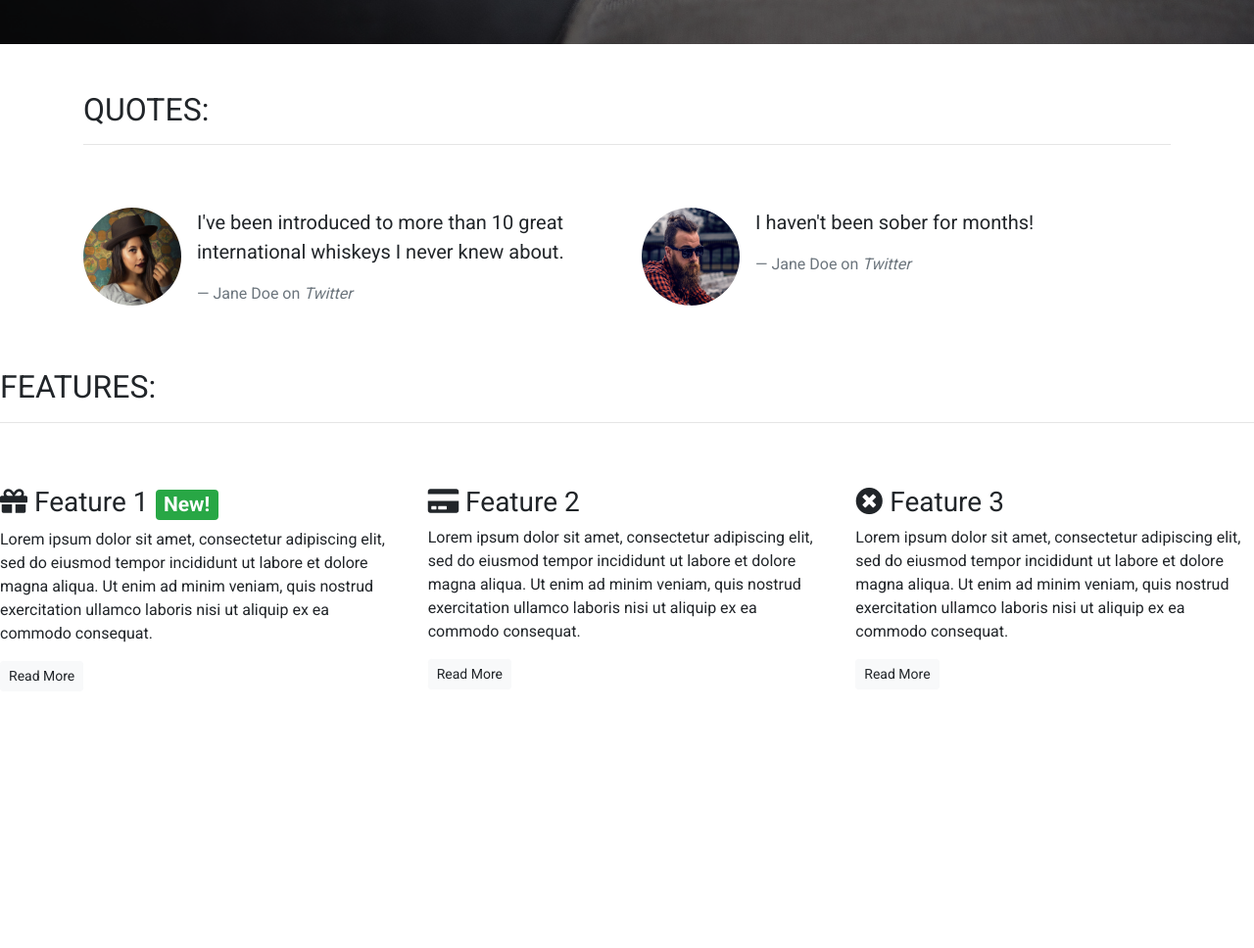
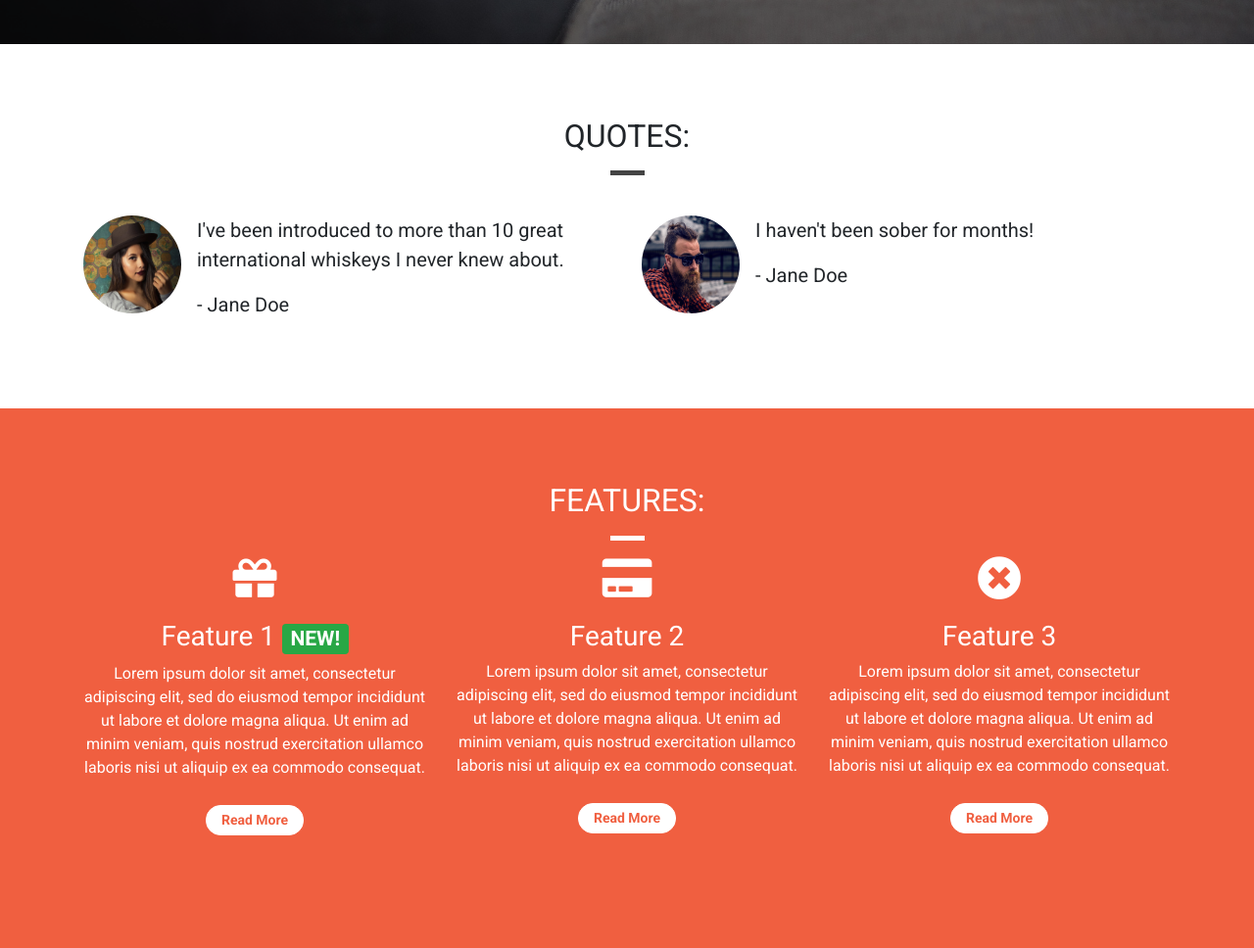
Before and after one commit to Lee-moran/Bootstrap-Test, a plain HTML site: page index.html in a window 1280 px wide. Shown: the part 755-1723 px from the top of the page at 98% size. Before the commit the page ends 1477 px from the top, so only its background shows below. Drawn offline with nearby package versions, Linux system fonts and the light colour scheme.

Commit message:
styling part 3

```diff
--- a/css/style.css
+++ b/css/style.css
@@ -2,21 +2,16 @@ body {
     font-family: 'Roboto', sans-serif;
 }
 
-.alert-container .col-12 {
-    padding-left: 0;
-    padding-right: 0;
+/* Containers */
+
+.container-wrapper {}
+
+.container-wrapper--red {
+    background-color: #f05f40;
+    color: white;
 }
 
-.site-wide-alert {
-    color: #544600;
-    background-color: #eec802;
-    border-color: #eec802;
-    padding: 5px 15px;
-    margin-bottom: 0;
-    border: 1px solid transparent;
-    border-radius: 0;
-}
-
+.alert-container {}
 
 .callout-container {
     height: 100vh;
@@ -41,6 +36,11 @@ body {
     height: 100%;
     width: 100%;
     background-color: rgba(0, 0, 0, 0.5);
+}
+
+.content-container {
+    padding-top: 75px;
+    padding-bottom: 75px;
 }
 
 /* Navbar */
@@ -111,6 +111,10 @@ body {
     background-color: #f05f40;
 }
 
+.block-divider--white {
+    background-color: white;
+}
+
 .block-divider--short {
     width: 35px;
 }
@@ -137,3 +141,61 @@ body {
     border-color: #df4929;
     color: white;
 }
+
+/* Alert */
+
+.alert-container .col-12 {
+    padding-left: 0;
+    padding-right: 0;
+}
+
+.site-wide-alert {
+    color: #544600;
+    background-color: #eec802;
+    border-color: #eec802;
+    padding: 5px 15px;
+    margin-bottom: 0;
+    border: 1px solid transparent;
+    border-radius: 0;
+}
+
+/* Page Headers */
+
+.page-header {
+    margin-bottom: 0;
+    border-bottom: 0;
+    text-align: center;
+}
+
+.page-header h2 {
+    margin-top: 0;
+}
+
+/* Quotes */
+
+.quotes .page-header {
+    margin-bottom: 25px;
+}
+
+/* Features */
+
+.feature {
+    text-align: center;
+    margin-bottom: 40px;
+}
+
+.feature i {
+    margin-bottom: 20px;
+    font-size: 45px;
+    line-height: 45px;
+}
+
+.feature .btn {
+    background-color: white;
+    border-color: white;
+    border-radius: 15px;
+    min-width: 100px;
+    font-weight: bold;
+    margin-top: 10px;
+    color: #f05f40;
+}
--- a/index.html
+++ b/index.html
@@ -3,8 +3,8 @@
 
 <head>
     <meta charset="utf-8">
+    <title>Whiskey Drop | Taste a new whiskey every month</title>
     <meta name="viewport" content="width=device-width, initial-scale=1.0">
-    <title>Whiskey Drop | Taste a new whiskey every month</title>
     <link rel="stylesheet" href="https://maxcdn.bootstrapcdn.com/bootstrap/4.1.3/css/bootstrap.min.css">
     <link rel="stylesheet" href="https://use.fontawesome.com/releases/v5.6.1/css/all.css" integrity="sha384-gfdkjb5BdAXd+lj+gudLWI+BXq4IuLW5IT+brZEZsLFm++aCMlF1V92rMkPaX4PP" crossorigin="anonymous">
     <link href="https://fonts.googleapis.com/css?family=Roboto:400,700" rel="stylesheet">
@@ -12,7 +12,6 @@
 </head>
 
 <body>
-    <!--Nav-->
     <div class="container-fluid navalert-container">
         <div class="container-fluid alert-container">
             <div class="row d-none d-sm-block">
@@ -54,16 +53,6 @@
             </div>
         </nav>
     </div>
-    <!--alert-->
-    <!--<div class="container alert-container">-->
-    <!--    <div class="row d-none d-sm-block">-->
-    <!--        <div class="col-12">-->
-    <!--            <div class="alert alert-warning">-->
-    <!--                <strong>Sale Now On!</strong> We've got a sale on. Get a 12 month subscription for the price of 6! <a href="">See here for more details</a>-->
-    <!--            </div>-->
-    <!--        </div>-->
-    <!--    </div>-->
-    <!--</div>-->
     <div class="container-fluid callout-container">
         <!-- Callout -->
         <div class="opaque-overlay">&nbsp;</div>
@@ -76,21 +65,22 @@
                         <s class="d-none d-sm-inline">€19.99</s>
                         <span class="d-inline d-sm-none"><br></span>
                         <strong><mark>First one is free!</mark></strong></p>
-                    <p><button class="btn btn-lg btn--cta btn--red" data-toggle="modal" data-target="#signUpModal">Sign Up!</button></p>
-                    <p class="text-muted"><small>You must be over 18 to sign up to our service. Please drink responsibly.</small></p>
+                    <button class="btn btn-lg btn--cta btn--red" data-toggle="modal" data-target="#signUpModal">Sign Up!</button>
+                    <p class="text-muted"><small>You must be over 18 to sign up to our service. Please, drink responsibly.</small></p>
                 </section>
             </div>
         </div>
+        <!-- /.callout -->
     </div>
-    <!-- /.callout -->
 
     <!-- Quotes -->
-    <div class="container quotes-container">
+    <div class="container-wrapper">
+        <div class="container quotes-container content-container">
             <section class="quotes">
                 <div class="row">
-                <div class="col-12 my-5">
+                    <div class="col-12 page-header">
                         <h2 class="text-uppercase">Quotes:</h2>
-                    <hr />
+                        <hr class="block-divider block-divider--short">
                     </div>
                 </div>
                 <div class="row">
@@ -102,7 +92,7 @@
                             <div class="media-body">
                                 <blockquote class="blockquote">
                                     <p>I've been introduced to more than 10 great international whiskeys I never knew about.</p>
-                                <footer class="blockquote-footer">Jane Doe on <cite title="Twitter">Twitter</cite></footer>
+                                    <p>- Jane Doe</p>
                                 </blockquote>
                             </div>
                         </div>
@@ -115,51 +105,54 @@
                             <div class="media-body">
                                 <blockquote class="blockquote">
                                     <p>I haven't been sober for months!</p>
-                                <footer class="blockquote-footer">Jane Doe on <cite title="Twitter">Twitter</cite></footer>
+                                    <p>- Jane Doe</p>
                                 </blockquote>
                             </div>
                         </div>
                     </div>
                 </div>
             </section>
+            <!-- /.quotes -->
         </div>
-    <!-- /.quotes -->
+    </div>
 
     <!-- Features -->
-    <div class="features-container">
+    <div class="container-wrapper container-wrapper--red">
+        <div class="container features-container content-container">
             <section class="features">
                 <div class="row">
-                <div class="col-12 my-5">
+                    <div class="col-12 page-header">
                         <h2 class="text-uppercase">Features:</h2>
-                    <hr />
+                        <hr class="block-divider block-divider--short block-divider--white">
                     </div>
                 </div>
                 <div class="row">
                     <div class="col-12 col-md-6 col-lg-4">
                         <div class="feature">
-                        <h3><i class="fas fa-gift d-none d-sm-inline"></i> Feature 1 <span class="badge badge-success">New!</span></h3>
+                            <h3><i class="fas fa-gift d-none d-sm-block"></i> Feature 1 <span class="badge badge-success">NEW!</span></h3>
                             <p>Lorem ipsum dolor sit amet, consectetur adipiscing elit, sed do eiusmod tempor incididunt ut labore et dolore magna aliqua. Ut enim ad minim veniam, quis nostrud exercitation ullamco laboris nisi ut aliquip ex ea commodo consequat.</p>
                             <p><a class="btn btn-sm btn-light" href="">Read More</a></p>
                         </div>
                     </div>
                     <div class="col-12 col-md-6 col-lg-4">
                         <div class="feature">
-                        <h3><i class="fas fa-credit-card d-none d-sm-inline"></i> Feature 2</h3>
+                            <h3><i class="fas fa-credit-card d-none d-sm-block"></i> Feature 2</h3>
                             <p>Lorem ipsum dolor sit amet, consectetur adipiscing elit, sed do eiusmod tempor incididunt ut labore et dolore magna aliqua. Ut enim ad minim veniam, quis nostrud exercitation ullamco laboris nisi ut aliquip ex ea commodo consequat.</p>
                             <p><a class="btn btn-sm btn-light" href="">Read More</a></p>
                         </div>
                     </div>
                     <div class="col-12 d-md-none d-lg-block col-lg-4">
                         <div class="feature">
-                        <h3><i class="fas fa-times-circle d-none d-sm-inline"></i> Feature 3</h3>
+                            <h3><i class="fas fa-times-circle d-none d-sm-block"></i> Feature 3</h3>
                             <p>Lorem ipsum dolor sit amet, consectetur adipiscing elit, sed do eiusmod tempor incididunt ut labore et dolore magna aliqua. Ut enim ad minim veniam, quis nostrud exercitation ullamco laboris nisi ut aliquip ex ea commodo consequat.</p>
                             <p><a class="btn btn-sm btn-light" href="">Read More</a></p>
                         </div>
                     </div>
                 </div>
             </section>
+            <!-- /.features -->
         </div>
-    <!-- /.features -->
+    </div>
 
     <div class="modal" tabindex="-1" role="dialog" id="signUpModal">
         <div class="modal-dialog" role="document">
```
Lines whose indentation alone changed are shown as unchanged.
